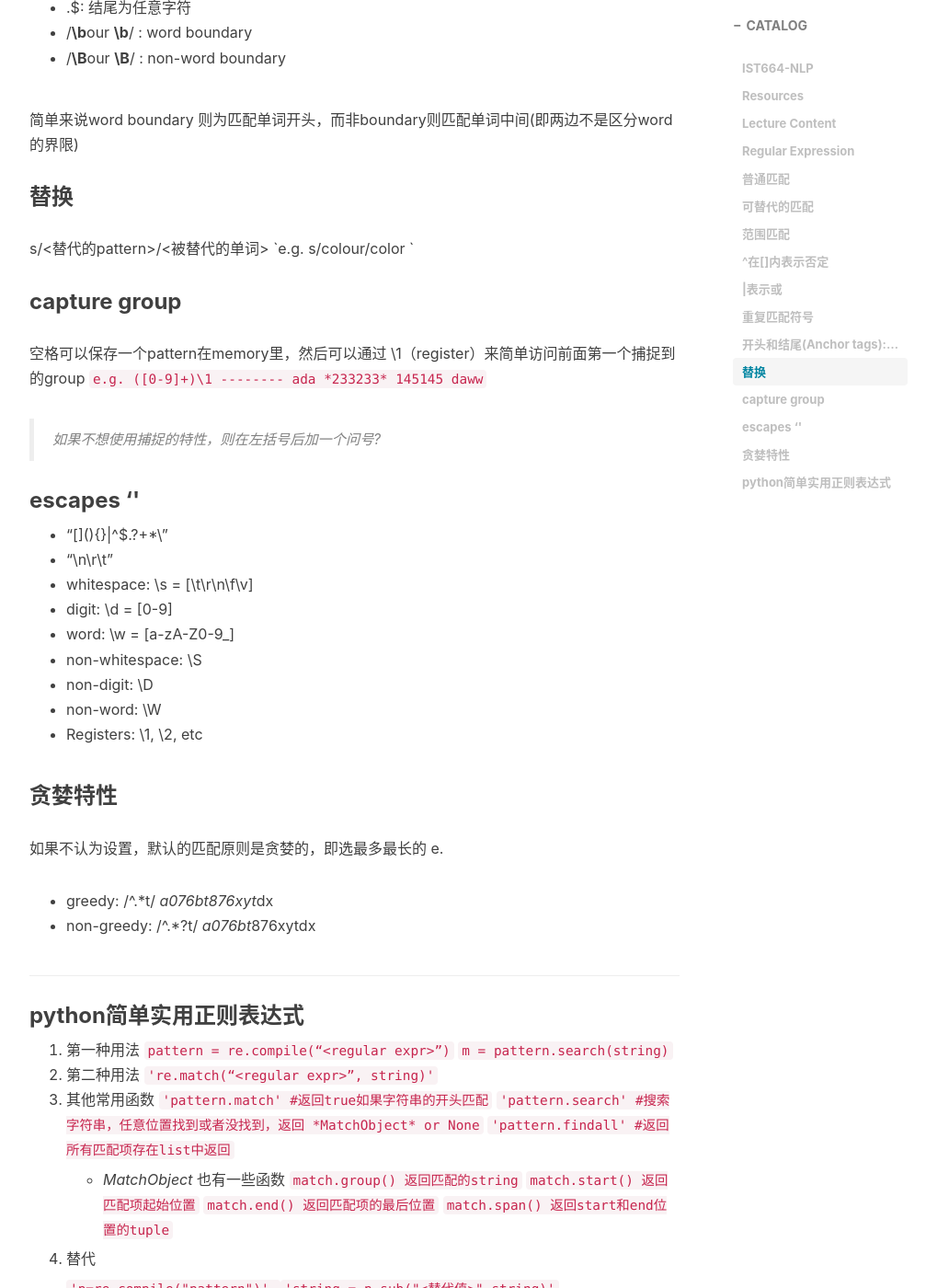
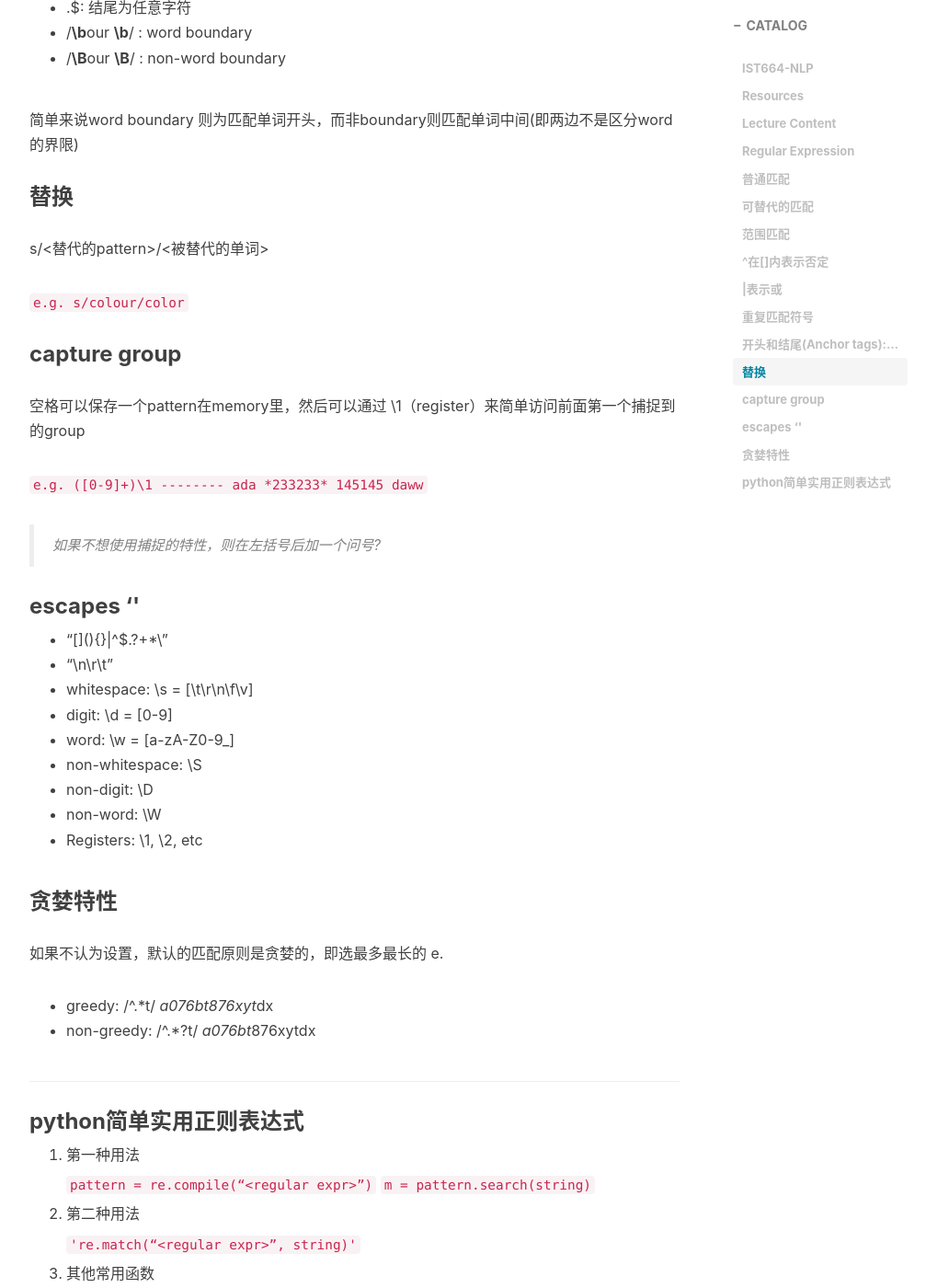
Before and after one commit to RJzhu123/RJzhu123.github.io, a Jekyll site: the page built from _posts/2019-08-20-Hello-Syracuse.md, in a window 1280 px wide and 1400 px high, scrolled down 2436 px. Shown: the whole window at 92% size, without its empty margins (233-1240 px from the left). Built offline with Jekyll 4.4.1, drawn with Linux system fonts in a browser that asks for light colours; nearby versions of some CDN libraries; comment, search, counter and statistics services are not loaded; some of the changed text lies outside the part shown.

```diff
--- a/_posts/2019-08-20-Hello-Syracuse.md
+++ b/_posts/2019-08-20-Hello-Syracuse.md
@@ -79,10 +79,11 @@ Regular Expression: a tiny, highly specialized programming language
 ### 替换
 
 s/<替代的pattern>/<被替代的单词>
-`e.g. s/colour/color
-`
+
+`e.g. s/colour/color`
 ### capture group
 空格可以保存一个pattern在memory里，然后可以通过 \1（register）来简单访问前面第一个捕捉到的group
+
 `e.g. ([0-9]+)\1   --------  ada *233233* 145145 daww `
 
 >  如果不想使用捕捉的特性，则在左括号后加一个问号?
@@ -108,24 +109,29 @@ e.
 ***
 ### python简单实用正则表达式
 1. 第一种用法
+
 	`pattern = re.compile(“<regular expr>”)`
 	`m = pattern.search(string)`
+
 2. 第二种用法
+
 	`'re.match(“<regular expr>”, string)' `
+
 3. 其他常用函数
-	`'pattern.match' #返回true如果字符串的开头匹配`
-	`'pattern.search' #搜索字符串，任意位置找到或者没找到，返回 *MatchObject* or None`
-	`'pattern.findall' #返回所有匹配项存在list中返回`
+
+	<br/>`'pattern.match' #返回true如果字符串的开头匹配`<\br>
+	<br/>`'pattern.search' #搜索字符串，任意位置找到或者没找到，返回 *MatchObject* or None`<\br>
+	<br/>`'pattern.findall' #返回所有匹配项存在list中返回`<\br>
 
 	- *MatchObject* 也有一些函数
-		`match.group() 返回匹配的string`
-		`match.start() 返回匹配项起始位置`
-		`match.end() 返回匹配项的最后位置`
-		`match.span() 返回start和end位置的tuple`
+		<br/>`match.group() 返回匹配的string`<\br>
+		<br/>`match.start() 返回匹配项起始位置`<\br>
+		<br/>`match.end() 返回匹配项的最后位置`<\br>
+		<br/>`match.span() 返回start和end位置的tuple`<\br>
 4. 替代
 
-	`'p=re.compile("pattern")' `
-	`'string = p.sub("<替代值>",string)'`
+	<br/>`'p=re.compile("pattern")' `<\br>
+	<br/>`'string = p.sub("<替代值>",string)'`<\br>
 
 ***
 以上就是nlp第四周有关正则表达式的内容，欢迎指正
```
